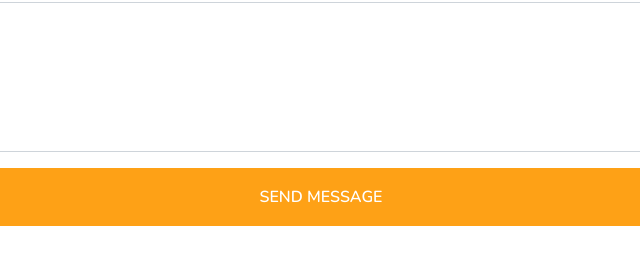
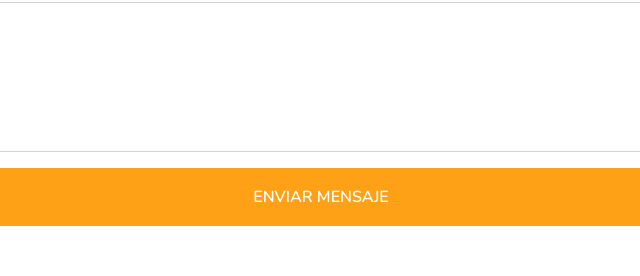
Before and after one commit to guillermosifu/matucana, a plain HTML site: page contact.html in a window 1280 px wide. Shown: the part 791-1067 px from the top of the page, 319-959 px from the left. Drawn offline with nearby package versions, Linux system fonts and the light colour scheme.

Commit message:
new message

```diff
--- a/contact.html
+++ b/contact.html
@@ -148,7 +148,7 @@
                                         </div>
                                     </div>
                                     <div class="col-12">
-                                        <button class="btn btn-primary w-100 py-3" type="submit">Send Message</button>
+                                        <button class="btn btn-primary w-100 py-3" type="submit">Enviar Mensaje</button>
                                     </div>
                                 </div>
                             </form>
```
